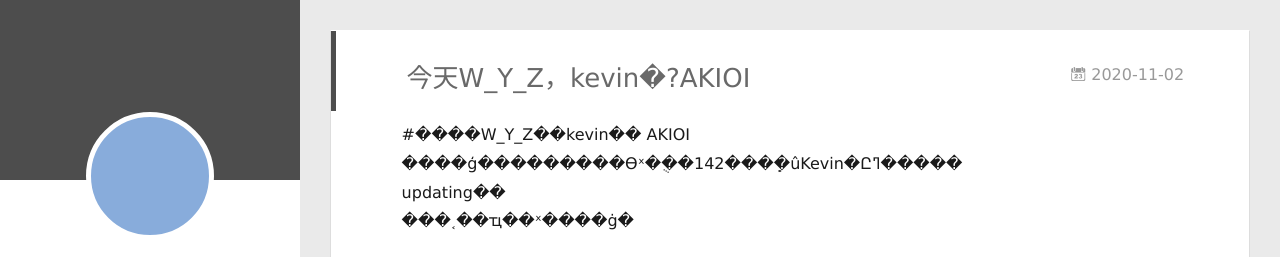
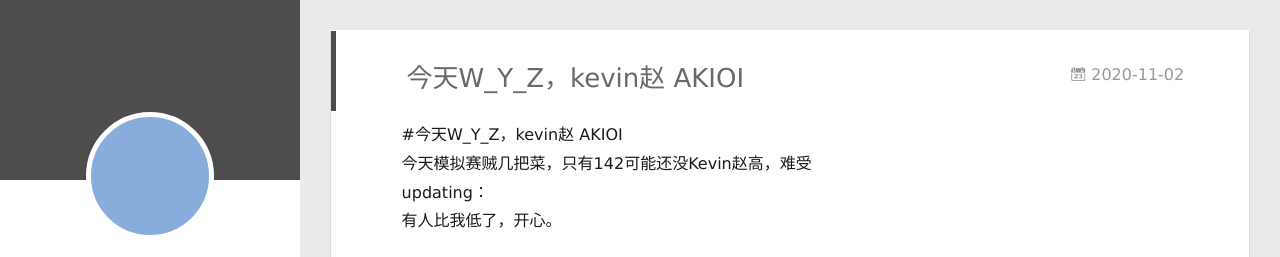
Before and after one commit to yourmother233/yourmother233.github.io, a plain HTML site: page 2020/11/02/今天W-Y-Z，kevin赵-AKIOI/index.html in a window 1280 px wide. Shown: the top 257 px of the page. Drawn offline with Linux system fonts and the light colour scheme; no server answers.

Commit message:
Site updated: 2020-11-03 12:23:30

```diff
--- a/2020/11/02/今天W-Y-Z，kevin赵-AKIOI/index.html
+++ b/2020/11/02/今天W-Y-Z，kevin赵-AKIOI/index.html
@@ -6,17 +6,17 @@
   <meta name="renderer" content="webkit">
   <meta http-equiv="X-UA-Compatible" content="IE=edge" >
   <link rel="dns-prefetch" href="http://example.com">
-  <title>今天W_Y_Z，kevin�?AKIOI | 刘佳鸣的博客</title>
+  <title>今天W_Y_Z，kevin赵 AKIOI | 刘佳鸣的博客</title>
   <meta name="viewport" content="width=device-width, initial-scale=1, maximum-scale=1">
-  <meta name="description" content="#����W_Y_Z��kevin�� AKIOI����ģ���������Ѳˣ�ֻ��142���ܻ�ûKevin�Ըߣ�����updating�����˱��ҵ��ˣ����ġ�">
+  <meta name="description" content="#今天W_Y_Z，kevin赵 AKIOI今天模拟赛贼几把菜，只有142可能还没Kevin赵高，难受updating：有人比我低了，开心。">
 <meta property="og:type" content="article">
-<meta property="og:title" content="今天W_Y_Z，kevin�?AKIOI">
+<meta property="og:title" content="今天W_Y_Z，kevin赵 AKIOI">
 <meta property="og:url" content="http://example.com/2020/11/02/%E4%BB%8A%E5%A4%A9W-Y-Z%EF%BC%8Ckevin%E8%B5%B5-AKIOI/index.html">
 <meta property="og:site_name" content="刘佳鸣的博客">
-<meta property="og:description" content="#����W_Y_Z��kevin�� AKIOI����ģ���������Ѳˣ�ֻ��142���ܻ�ûKevin�Ըߣ�����updating�����˱��ҵ��ˣ����ġ�">
+<meta property="og:description" content="#今天W_Y_Z，kevin赵 AKIOI今天模拟赛贼几把菜，只有142可能还没Kevin赵高，难受updating：有人比我低了，开心。">
 <meta property="og:locale" content="zh_CN">
 <meta property="article:published_time" content="2020-11-02T11:52:19.000Z">
-<meta property="article:modified_time" content="2020-11-02T11:53:24.131Z">
+<meta property="article:modified_time" content="2020-11-03T04:15:31.088Z">
 <meta property="article:author" content="Jimmy Liu">
 <meta name="twitter:card" content="summary">
 
@@ -161,7 +161,7 @@
 
 
     <h1 class="article-title" itemprop="name">
-      今天W_Y_Z，kevin�?AKIOI
+      今天W_Y_Z，kevin赵 AKIOI
     </h1>
 
 
@@ -174,7 +174,7 @@
 
     <div class="article-entry" itemprop="articleBody">
 
-        <p>#����W_Y_Z��kevin�� AKIOI<br>����ģ���������Ѳˣ�ֻ��142���ܻ�ûKevin�Ըߣ�����<br>updating��<br>���˱��ҵ��ˣ����ġ�</p>
+        <p>#今天W_Y_Z，kevin赵 AKIOI<br>今天模拟赛贼几把菜，只有142可能还没Kevin赵高，难受<br>updating：<br>有人比我低了，开心。</p>
 
 
 
```
Also changed, not shown: 2020/10/03/wdnmd/index.html (+1 -1 lines), archives/2020/11/index.html (+1 -1 lines), archives/2020/index.html (+1 -1 lines), archives/index.html (+1 -1 lines), index.html (+2 -2 lines).
